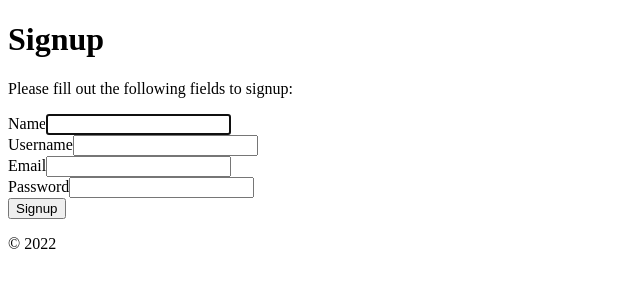
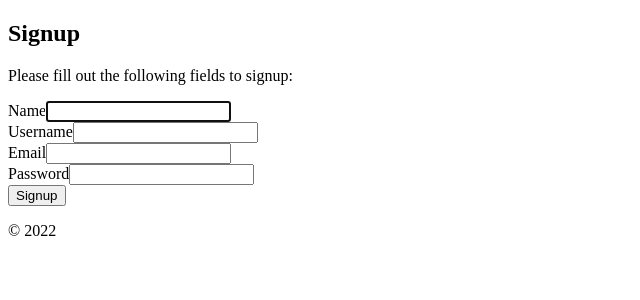
Before and after one commit to enrichoalkalas01/ta-event-yayasan-advance, a Yii app: template frontend/views/site/signup.php in a window 1280 px wide. Shown: the top 300 px of the page, without its empty margins (0-640 px from the left). Run offline with PHP 8.4 and a stand-in for Yii, Linux system fonts and the light colour scheme; the template is opened without the code that fills it, so the values that code supplies are empty; form fields are guessed from the names that the template uses; some libraries are stand-ins or nearby versions.

Commit message:
add signup design

```diff
--- a/frontend/views/site/signup.php
+++ b/frontend/views/site/signup.php
@@ -10,13 +10,16 @@ use yii\bootstrap4\ActiveForm;
 $this->title = 'Signup';
 $this->params['breadcrumbs'][] = $this->title;
 ?>
-<div class="site-signup">
-    <h1><?= Html::encode($this->title) ?></h1>
-
-    <p>Please fill out the following fields to signup:</p>
-
-    <div class="row">
-        <div class="col-lg-5">
+<div class="row site-login">
+    <div class="col-12 wrapper-login">
+        <div class="row wrapper-box">
+            <div class="col-12 card">
+                <div class="row wrapper-card">
+                    <div class="col-12">
+                        <h2><?= Html::encode($this->title) ?></h2>
+                        <p>Please fill out the following fields to signup: </p>
+                    </div>
+                    <div class="col-12">
                         <?php $form = ActiveForm::begin(['id' => 'form-signup']); ?>
 
                             <?= $form->field($model, 'name')->textInput(['autofocus' => true]) ?>
@@ -35,3 +38,6 @@ $this->params['breadcrumbs'][] = $this->title;
                     </div>
                 </div>
             </div>
+        </div>
+    </div>
+</div>
--- a/frontend/web/css/style.css
+++ b/frontend/web/css/style.css
@@ -483,11 +483,11 @@ a:hover {
     font-family: "Nunito";
 }
 
-#w1 {
+.navbar {
     background-color: #0d3457 !important;
 }
 
-.site-login {
+.site-login, .site-signup {
     height: 100vh;
     background-color: #46a4f7;
 }
```
Lines whose indentation alone changed are shown as unchanged.
